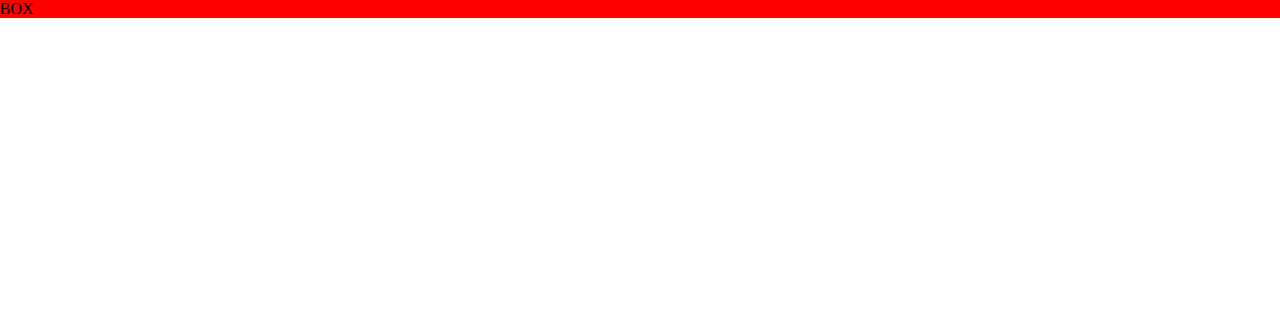
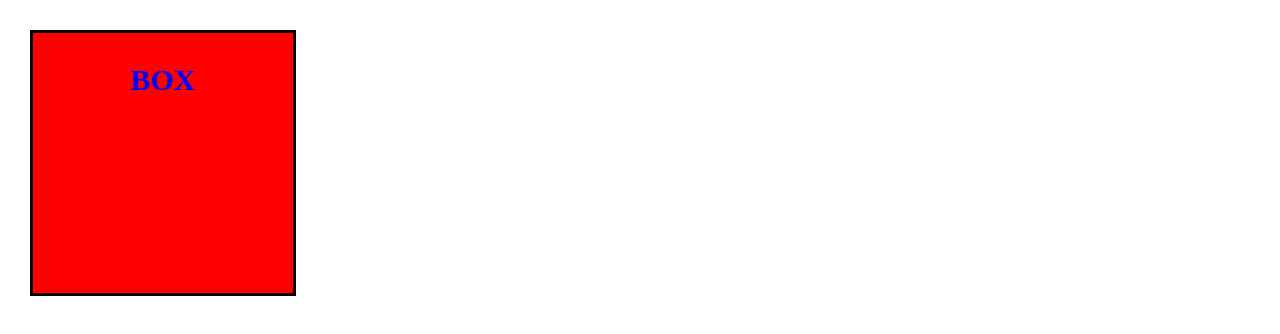
Before and after one commit to hayamia/dwc_RecruitmentSelection, a plain HTML site: page makeWebsite/Chapter3/Property/index.html in a window 1280 px wide. Drawn offline with Linux system fonts and the light colour scheme.

Commit message:
[Add]CSSのプロパティの追加

```diff
--- a/makeWebsite/Chapter3/Property/style.css
+++ b/makeWebsite/Chapter3/Property/style.css
@@ -5,4 +5,15 @@
 
   .box {
     background-color: red;
+    width: 200px;
+    height: 200px;
+    border: 3px solid #000;
+    padding: 30px;
+    margin: 30px;
   }
+
+  .box-txt{
+    font-size: 30px;
+    color: blue;
+    font-weight: bold;
+    text-align: center;}
```
